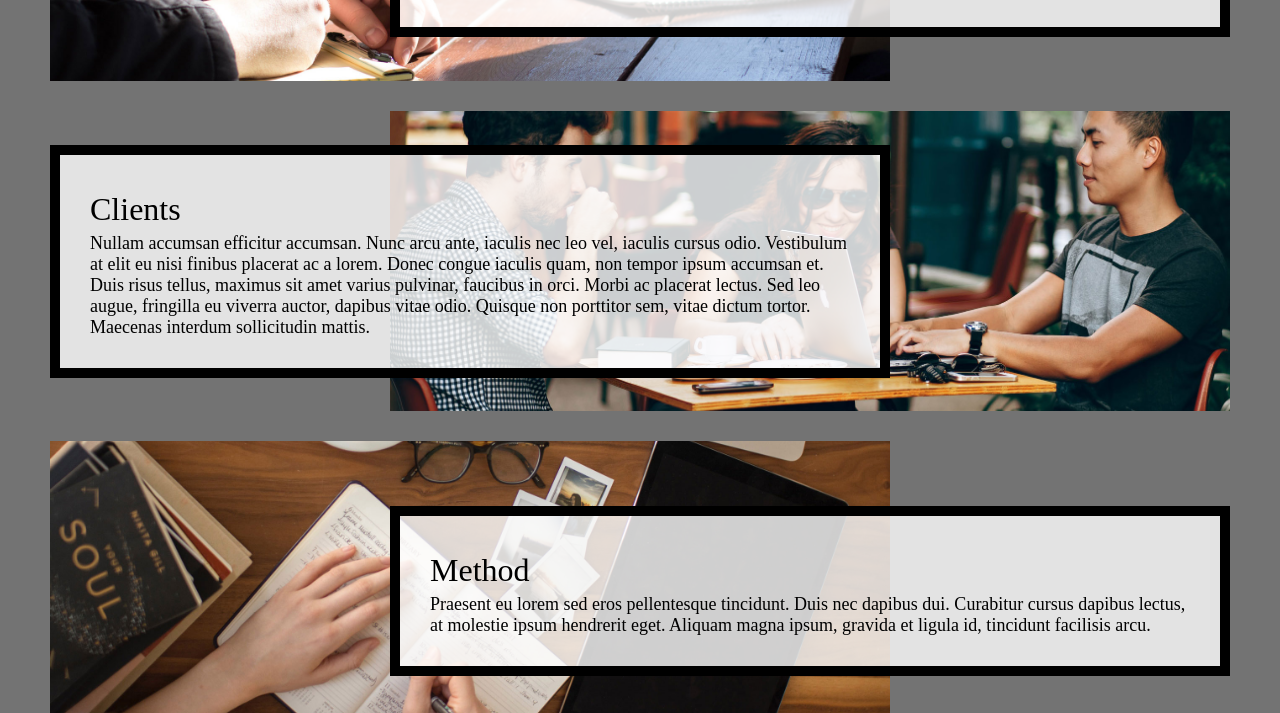
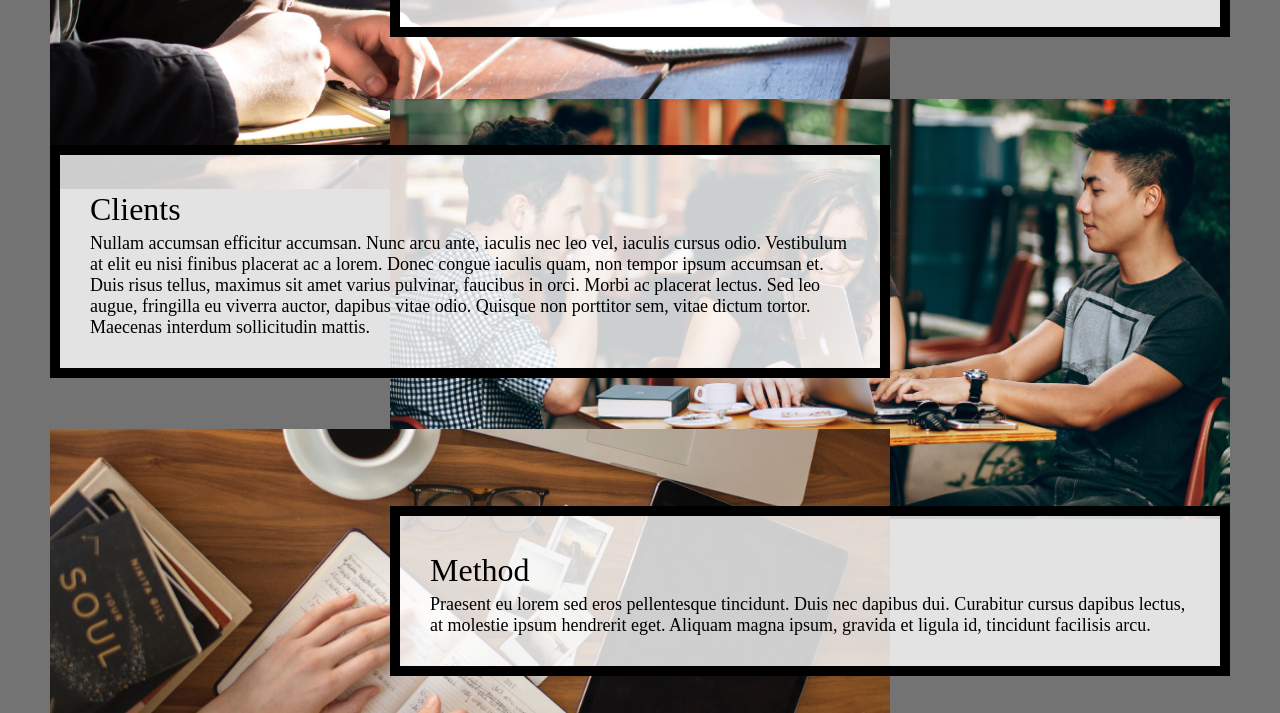
Before and after one commit to leo19971126/hw4-2023, a plain HTML site: page index.html in a window 1280 px wide. Shown: the part 723-1436 px from the top of the page. Drawn offline with Linux system fonts and the light colour scheme.

Commit message:
fixing img overflow autograder

```diff
--- a/css/style.css
+++ b/css/style.css
@@ -13,9 +13,10 @@ a.skip{
   /* Requirement 2 code here -- Do not remove this comment. */
 
 nav a:focus{
-  text-decoration-line: overline;
+  /* text-decoration-line: overline;
   text-decoration-color: yellow;
-  text-decoration-thickness: 10px;
+  text-decoration-thickness: 10px; */
+  text-decoration: overline yellow 10px;
   outline: none;
 }
 
@@ -23,7 +24,6 @@ nav a:focus{
 .container{
   display: grid;
   grid-template-columns: 1fr 5fr 1fr;
-  /* grid-template-rows: auto; */
   row-gap: 30px;
 }
 
@@ -141,9 +141,10 @@ img {
   /* Requirement 15 code here -- Do not remove this comment. */
   img{
     max-width: 100%;
-    max-height: 100%;
+    max-height: 99.5%;
     object-fit: cover;
-    overflow: hidden;
+    object-position: 0 10%;
+    overflow: visible;
   }
 }
 
```
